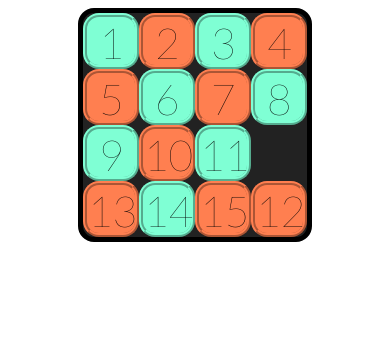
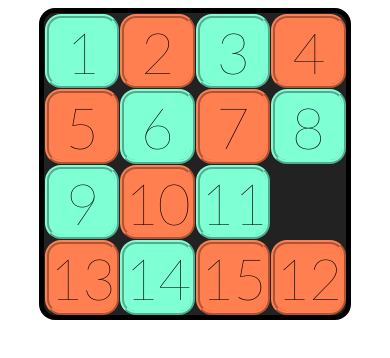
Before and after one commit to juliovquevedo/15square, a plain HTML site: page index.html in a window 390 px wide. Both pictures are taken after a click on the element "12". Drawn offline with Linux system fonts and the light colour scheme.

Commit message:
Responsive square and font size

```diff
--- a/app.js
+++ b/app.js
@@ -1,24 +1,32 @@
 window.onload = function() {
 var cells = [
-    {pos: "p11", movable: false, clear: false, top: "0.2%", left: "0.2%", id: 1},
-    {pos: "p12", movable: false, clear: false, top: "0.2%", left: "25.2%", id: 2},
-    {pos: "p13", movable: false, clear: false, top: "0.2%", left: "50.2%", id: 3},
-    {pos: "p14", movable: false, clear: false, top: "0.2%", left: "75.2%", id: 4},
-    {pos: "p21", movable: false, clear: false, top: "25.2%", left: "0.2%", id: 5},
-    {pos: "p22", movable: false, clear: false, top: "25.2%", left: "25.2%", id: 6},
-    {pos: "p23", movable: false, clear: false, top: "25.2%", left: "50.2%", id: 7},
-    {pos: "p24", movable: false, clear: false, top: "25.2%", left: "75.2%", id: 8},
-    {pos: "p31", movable: false, clear: false, top: "50.2%", left: "0.2%", id: 9},
-    {pos: "p32", movable: false, clear: false, top: "50.2%", left: "25.2%", id: 10},
-    {pos: "p33", movable: false, clear: false, top: "50.2%", left: "50.2%", id: 11},
-    {pos: "p34", movable: true, clear: false, id: 12, top: "50.2%", left: "75.2%"},
-    {pos: "p41", movable: false, clear: false, top: "75.2%", left: "0.2%", id: 13},
-    {pos: "p42", movable: false, clear: false, top: "75.2%", left: "25.2%", id: 14},
-    {pos: "p43", movable: true, clear: false, top: "75.2%", left: "50.2%", id: 15},
-    {pos: "p44", movable: false, clear: true, id: 16, top: "75.2%", left: "75.2%"},
+    {pos: "p11", movable: false, clear: false, top: "0.2%", left: "0.2%", id: 0},
+    {pos: "p12", movable: false, clear: false, top: "0.2%", left: "25.2%", id: 1},
+    {pos: "p13", movable: false, clear: false, top: "0.2%", left: "50.2%", id: 2},
+    {pos: "p14", movable: false, clear: false, top: "0.2%", left: "75.2%", id: 3},
+    {pos: "p21", movable: false, clear: false, top: "25.2%", left: "0.2%", id: 4},
+    {pos: "p22", movable: false, clear: false, top: "25.2%", left: "25.2%", id: 5},
+    {pos: "p23", movable: false, clear: false, top: "25.2%", left: "50.2%", id: 6},
+    {pos: "p24", movable: false, clear: false, top: "25.2%", left: "75.2%", id: 7},
+    {pos: "p31", movable: false, clear: false, top: "50.2%", left: "0.2%", id: 8},
+    {pos: "p32", movable: false, clear: false, top: "50.2%", left: "25.2%", id: 9},
+    {pos: "p33", movable: false, clear: false, top: "50.2%", left: "50.2%", id: 10},
+    {pos: "p34", movable: true, clear: false, id: 11, top: "50.2%", left: "75.2%"},
+    {pos: "p41", movable: false, clear: false, top: "75.2%", left: "0.2%", id: 12},
+    {pos: "p42", movable: false, clear: false, top: "75.2%", left: "25.2%", id: 13},
+    {pos: "p43", movable: true, clear: false, top: "75.2%", left: "50.2%", id: 14},
+    {pos: "p44", movable: false, clear: true, id: 15, top: "75.2%", left: "75.2%"},
 ];
 
 var clear = 15;
+
+
+
+
+
+
+
+
 
 document.getElementById("p11").onclick = function() { console.log(cells[0]); move(0) };
 document.getElementById("p12").onclick = function() { console.log(cells[1]); move(1) };
--- a/app2.js
+++ b/app2.js
@@ -1,25 +1,30 @@
+var x;
+var y;
+
 document.getElementById("p34").onclick = function() {
     this.style.transition = "all 0.4s";
     this.style.left = "75.2%";
     this.style.top = "75.2%";
-    var x = document.getElementById("p44");
+    x = document.getElementById("p44");
     x.id = this.id;
     console.log(x.id);
     this.id = "p44";
     console.log(this.id);
     x.style.top = "50.2%";
     x.style.left = "75.2%";
+    return 0;
 }
 
 document.getElementById("p44").onclick = function() {
     this.style.transition = "all 0.4s";
     this.style.left = "75.2%";
     this.style.top = "50.2%";
-    var x = document.getElementById("p34");
-    x.id = this.id;
-    console.log(x.id);
+    y = document.getElementById("p34");
+    y.id = this.id;
+    console.log(y.id);
     this.id = "p34";
     console.log(this.id);
-    x.style.top = "75.2%";
-    x.style.left = "75.2%";
+    y.style.top = "75.2%";
+    y.style.left = "75.2%";
+    return 0;
 }
--- a/index.html
+++ b/index.html
@@ -7,7 +7,6 @@
         <link href="https://fonts.googleapis.com/css?family=Lato:100" rel="stylesheet">
     </head>
     <body>
-        <div class="holder">
         <div class="container">
             <div class="sq11 clr1 cell" id="p11">1</div>
             <div class="sq12 clr2 cell" id="p12">2</div>
@@ -26,9 +25,8 @@
             <div class="sq43 clr2 cell" id="p43">15</div>
             <div class="sq44 cell" id="p44"></div>
         </div>
-        </div>
 
-        <script src="app.js"></script>
+        <script src="app2.js"></script>
 
     </body>
 </html>
--- a/style.css
+++ b/style.css
@@ -1,7 +1,7 @@
 :root {
     box-sizing: border-box;
-    --square-width: 60vw;
-    --third-square-width: 20vw;
+    --square-width: 80vw;
+    --third-square-width: 10vw;
     --color-one: aquamarine;
     --color-two: coral;
 }
@@ -41,7 +41,7 @@ body {
     position: absolute;
     height: 24.7%;
     width: 24.7%;
-    font-size: 11vw;
+    font-size: 14.67vw;
     text-align: center;
 }
 
@@ -61,3 +61,25 @@ body {
 .sq42 {top: 75.2%; left: 25.2%;}
 .sq43 {top: 75.2%; left: 50.2%;}
 .sq44 {top: 75.2%; left: 75.2%;}
+
+@media (min-width: 600px) {
+    :root {
+        --square-width: 60vw;
+        --third-square-width: 20vw;
+    }
+
+    [class^="sq"] {
+        font-size: 11vw;
+    }
+}
+
+@media (min-width: 1000px) {
+    :root {
+        --square-width: 600px;
+        --third-square-width: calc(50vw - 300px);
+    }
+
+    [class^="sq"] {
+        font-size: 110px;
+    }
+}
```
